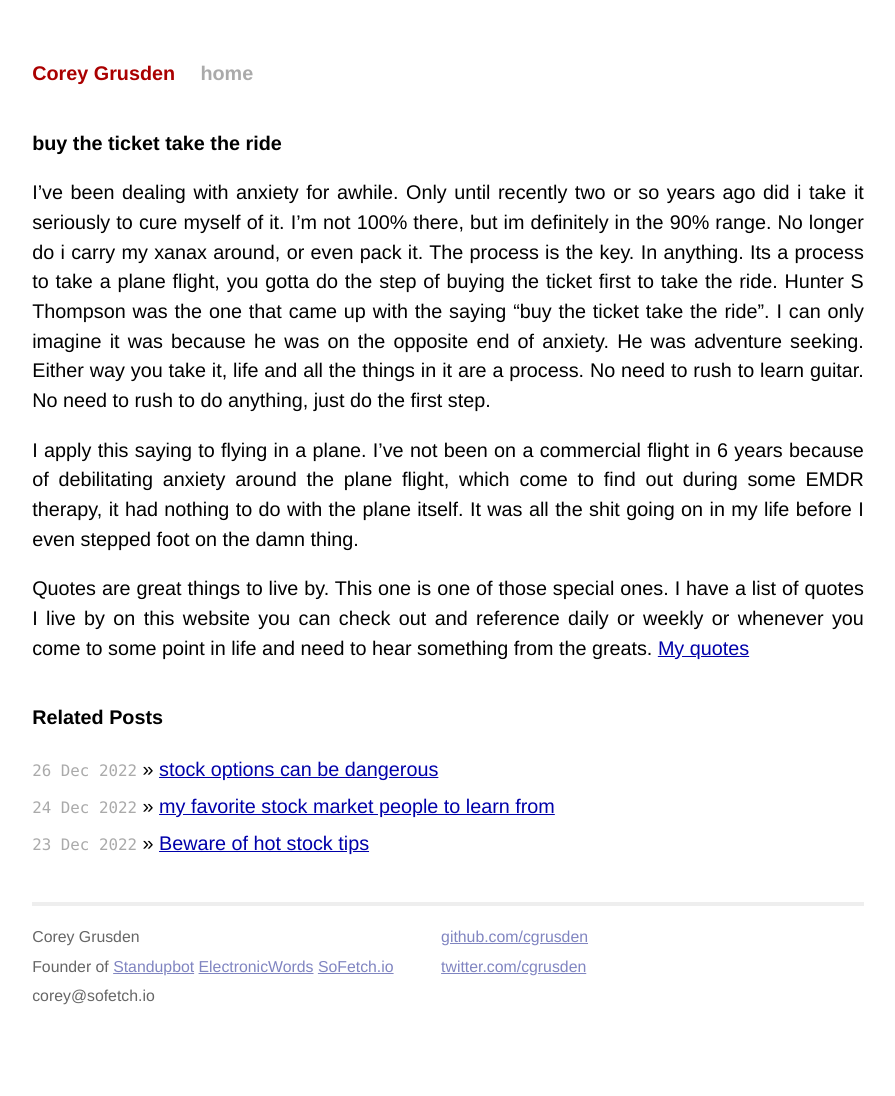
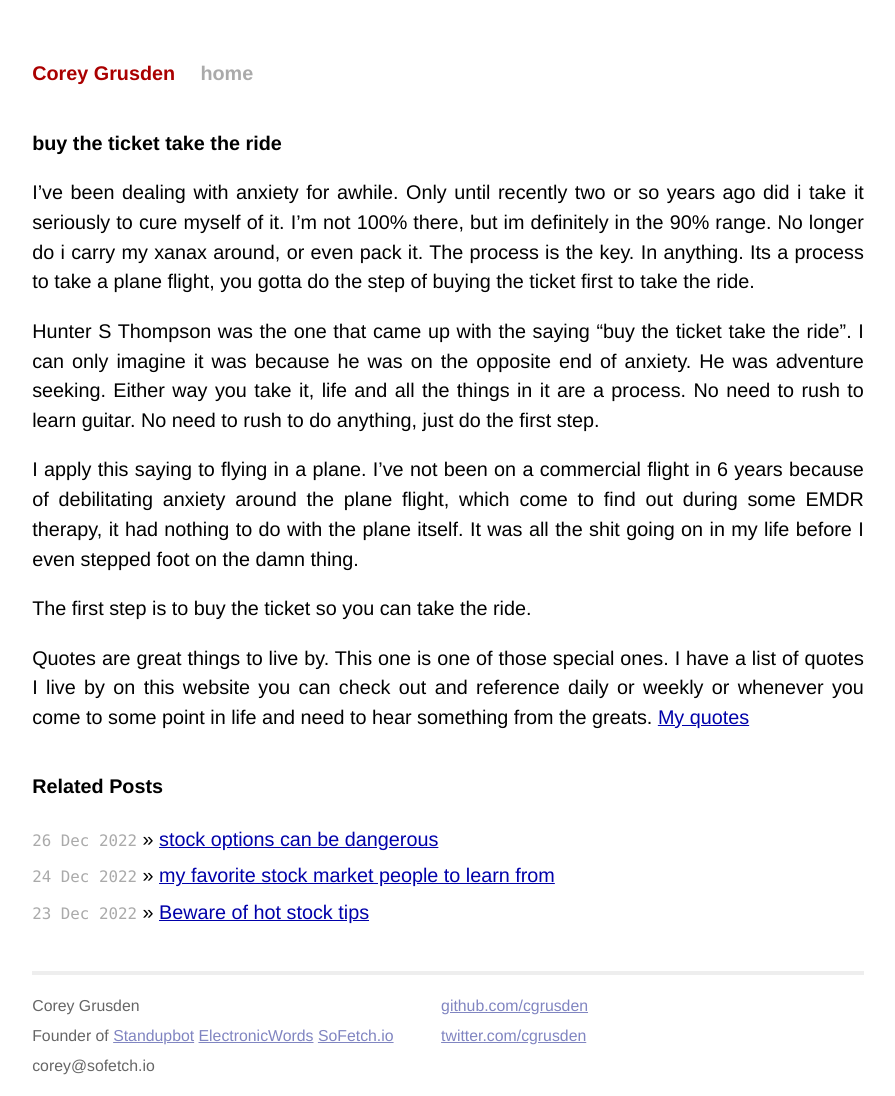
Before and after one commit to cgrusden/cgrusden.github.io, a Jekyll site: the page built from _posts/2022-12-27-buy-the-ticket-take-the-ride.md, in a window 1280 px wide. Shown: the whole page, without its empty margins (192-1087 px from the left). Built offline with Jekyll 4.4.1, drawn with Linux system fonts in a browser that asks for light colours; before the commit the page ends 1027 px from its top, so only the background shows below that.

Commit message:
GIve some extra info around buying the ticket

```diff
--- a/_posts/2022-12-27-buy-the-ticket-take-the-ride.md
+++ b/_posts/2022-12-27-buy-the-ticket-take-the-ride.md
@@ -3,8 +3,13 @@ layout: post
 title: "buy the ticket take the ride"
 ---
 
-I've been dealing with anxiety for awhile. Only until recently two or so years ago did i take it seriously to cure myself of it. I'm not 100% there, but im definitely in the 90% range. No longer do i carry my xanax around, or even pack it. The process is the key. In anything. Its a process to take a plane flight, you gotta do the step of buying the ticket first to take the ride. Hunter S Thompson was the one that came up with the saying "buy the ticket take the ride". I can only imagine it was because he was on the opposite end of anxiety. He was adventure seeking. Either way you take it, life and all the things in it are a process. No need to rush to learn guitar. No need to rush to do anything, just do the first step.
+I've been dealing with anxiety for awhile. Only until recently two or so years ago did i take it seriously to cure myself of it. I'm not 100% there, but im definitely in the 90% range. No longer do i carry my xanax around, or even pack it. The process is the key. In anything. Its a process to take a plane flight, you gotta do the step of buying the ticket first to take the ride.
+
+Hunter S Thompson was the one that came up with the saying "buy the ticket take the ride". I can only imagine it was because he was on the opposite end of anxiety. He was adventure seeking. Either way you take it, life and all the things in it are a process. No need to rush to learn guitar. No need to rush to do anything, just do the first step.
 
 I apply this saying to flying in a plane. I've not been on a commercial flight in 6 years because of debilitating anxiety around the plane flight, which come to find out during some EMDR therapy, it had nothing to do with the plane itself. It was all the shit going on in my life before I even stepped foot on the damn thing.
 
+The first step is to buy the ticket so you can take the ride.
+
+
 Quotes are great things to live by. This one is one of those special ones. I have a list of quotes I live by on this website you can check out and reference daily or weekly or whenever you come to some point in life and need to hear something from the greats. [My quotes](/quotes)
```
